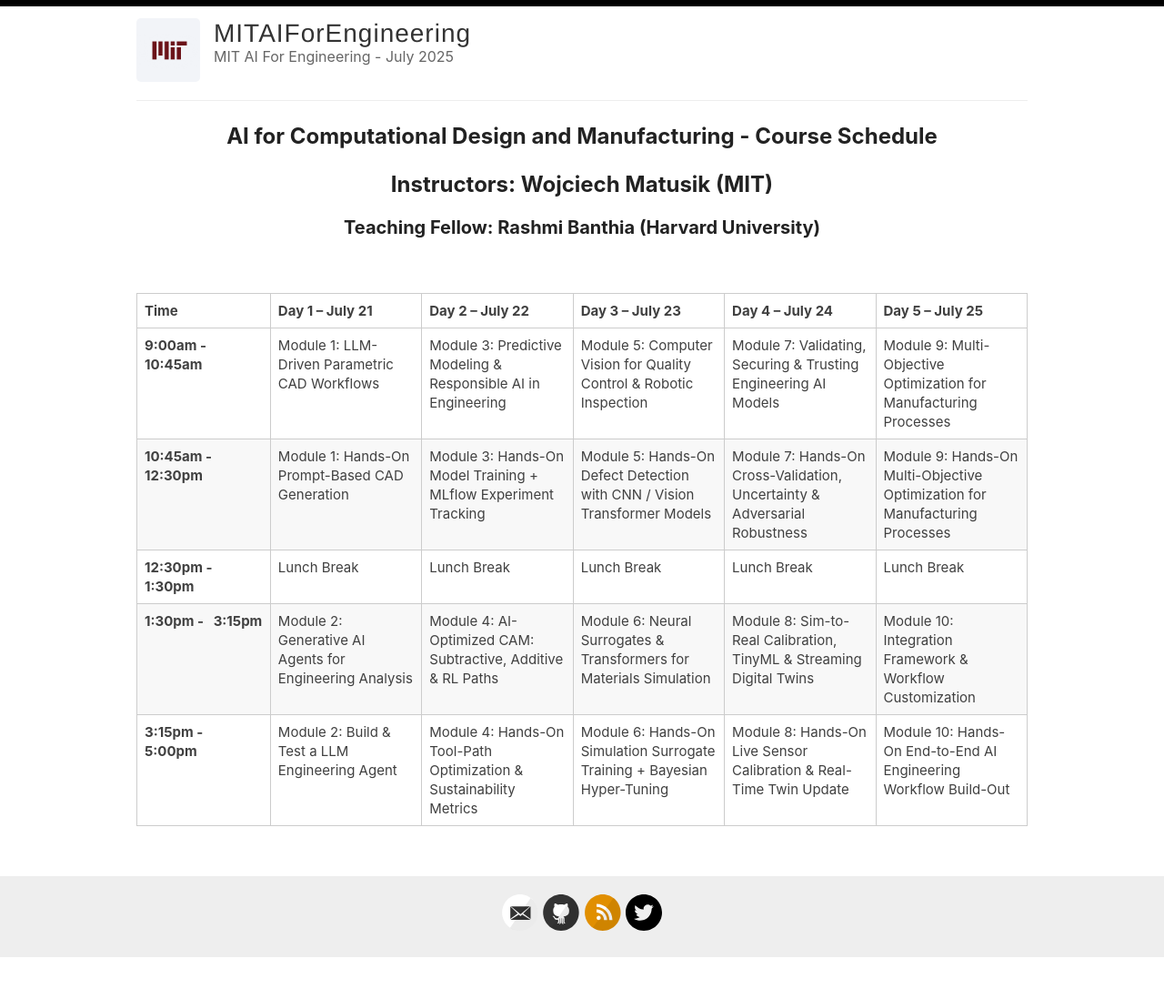
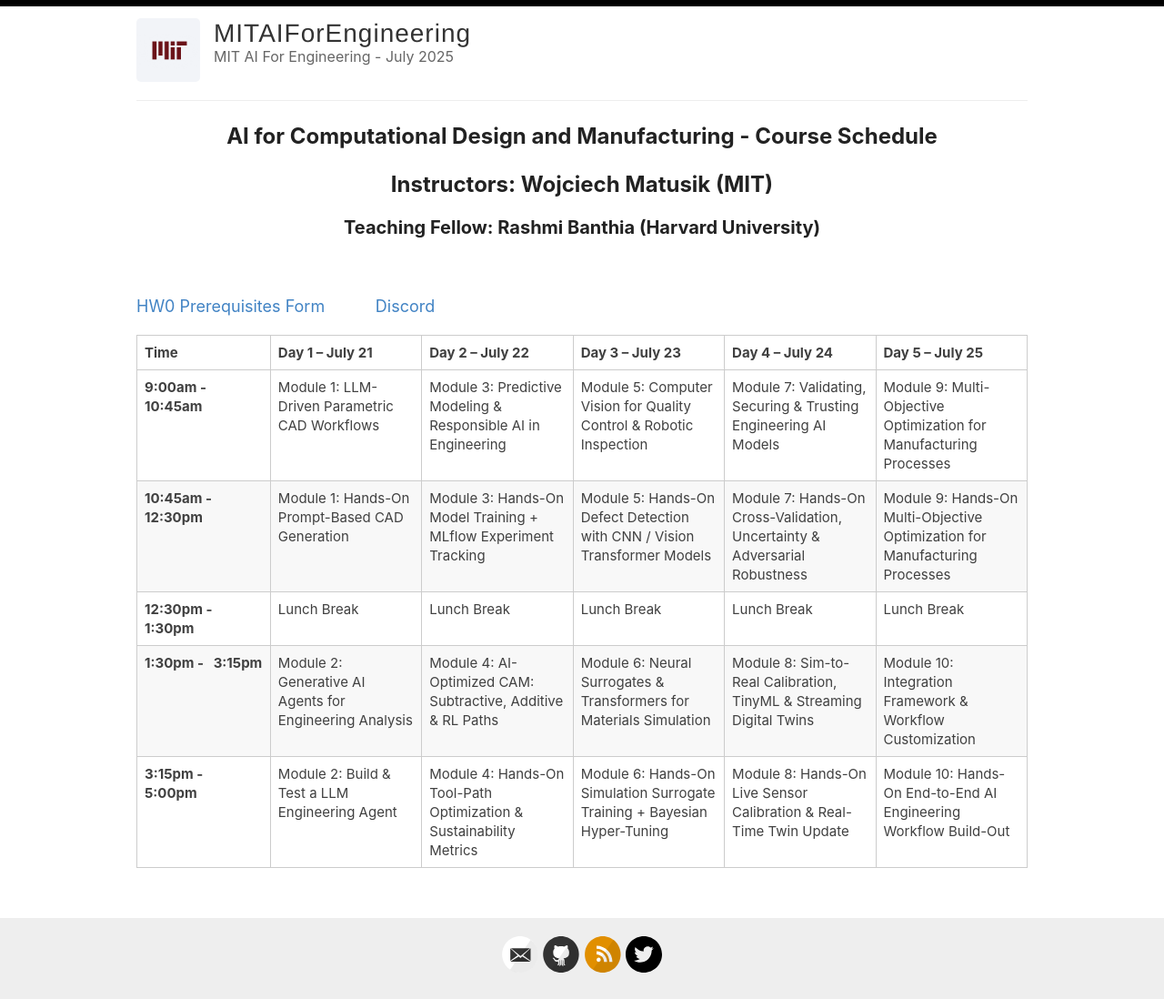
Before and after one commit to MIT-AI-For-Engineering/Jul2025, a Jekyll site: the page built from index.md, in a window 1280 px wide. Shown: the whole page at 91% size. Built offline with Jekyll 4.4.1, drawn with Linux system fonts in a browser that asks for light colours; the list of posts is cut into pages by our own code; before the commit the page ends 1053 px from its top, so only the background shows below that.

Commit message:
update hw0

```diff
--- a/index.md
+++ b/index.md
@@ -7,6 +7,10 @@ title: MIT AI for Engineering - July 2025
 ### Teaching Fellow: Rashmi Banthia (Harvard University)
 
 &nbsp;
+
+[HW0 Prerequisites Form](https://forms.gle/gG5Fzwdaduv9GZaM8)&nbsp;&nbsp;&nbsp;&nbsp;&nbsp;&nbsp;&nbsp;&nbsp;&nbsp;&nbsp;
+[Discord](https://bit.ly/mitaidiscordjuly2025)
+
 <table class="schedule-table">
 <thead>
 <tr>
```
